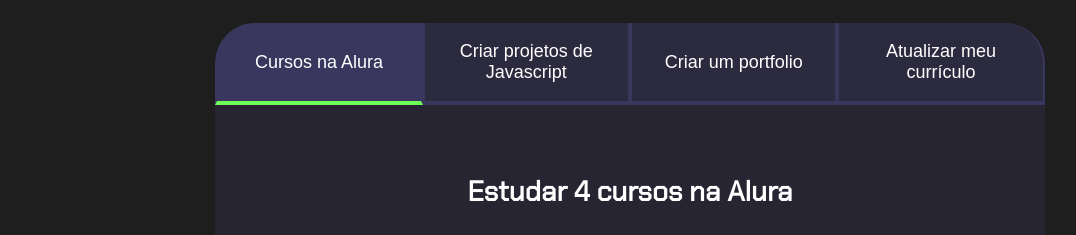
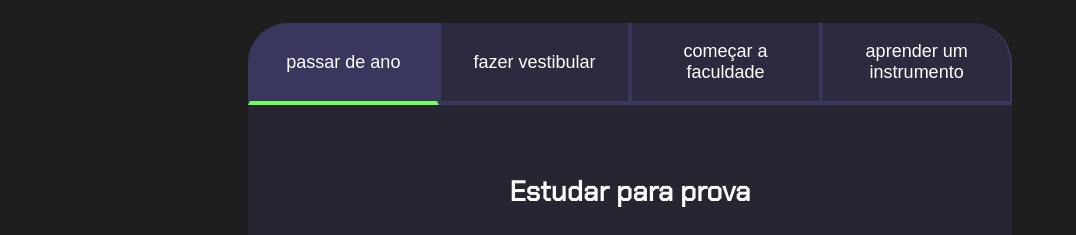
Before and after one commit to jpvmkg/java, a plain HTML site: page javascript-main/index.html in a window 1280 px wide. Shown: the part 80-315 px from the top of the page, without its empty margins (10-1086 px from the left). Drawn offline with Linux system fonts and the light colour scheme.

Commit message:
Add files via upload

```diff
--- a/javascript-main/index.html
+++ b/javascript-main/index.html
@@ -12,14 +12,14 @@
         <h2 class="titulo-pricipal">Meus objetivos do ano<span>_</span></h2>
         <div class="conteudo">
         <div class="botoes">
-            <button class="botao ativo">Cursos na Alura</button>
-            <button class="botao">Criar projetos de Javascript</button>
-            <button class="botao">Criar um portfolio</button>
-            <button class="botao">Atualizar meu currículo</button>
+            <button class="botao ativo">passar de ano</button>
+            <button class="botao">fazer vestibular</button>
+            <button class="botao">começar a faculdade</button>
+            <button class="botao">aprender um instrumento</button>
         </div>
         <div class="abas-textos">
             <div class="aba-conteudo ativo">
-                <h3 class="aba-conteudo-titulo-principal">Estudar 4 cursos na Alura</h3>
+                <h3 class="aba-conteudo-titulo-principal">Estudar para prova</h3>
                 <h4 class="aba-conteudo-titulo-secundario">Tempo para completar o objetivo</h4>
                 <div class="contador">
                     <div class="contador-digito">
@@ -41,7 +41,7 @@
                 </div>
             </div>
             <div class="aba-conteudo">
-                <h3 class="aba-conteudo-titulo-principal">Criar 5 projetos em Javascript</h3>
+                <h3 class="aba-conteudo-titulo-principal">fazer curinho</h3>
                 <h4 class="aba-conteudo-titulo-secundario">Tempo para completar o objetivo</h4>
                 <div class="contador">
                     <div class="contador-digito">
@@ -63,7 +63,7 @@
                 </div>
             </div>
             <div class="aba-conteudo">
-                <h3 class="aba-conteudo-titulo-principal">Criar um portfolio com os meus 3 melhores projetos</h3>
+                <h3 class="aba-conteudo-titulo-principal">decidir a faculdade</h3>
                 <h4 class="aba-conteudo-titulo-secundario">Tempo para completar o objetivo</h4>
                 <div class="contador">
                     <div class="contador-digito">
@@ -85,7 +85,7 @@
                 </div>
             </div>
             <div class="aba-conteudo">
-                <h3 class="aba-conteudo-titulo-principal">Atualizar meu curriculo com os certificados da Alura</h3>
+                <h3 class="aba-conteudo-titulo-principal">estudar teclado</h3>
                 <h4 class="aba-conteudo-titulo-secundario">Tempo para completar o objetivo</h4>
                 <div class="contador">
                     <div class="contador-digito">
```
